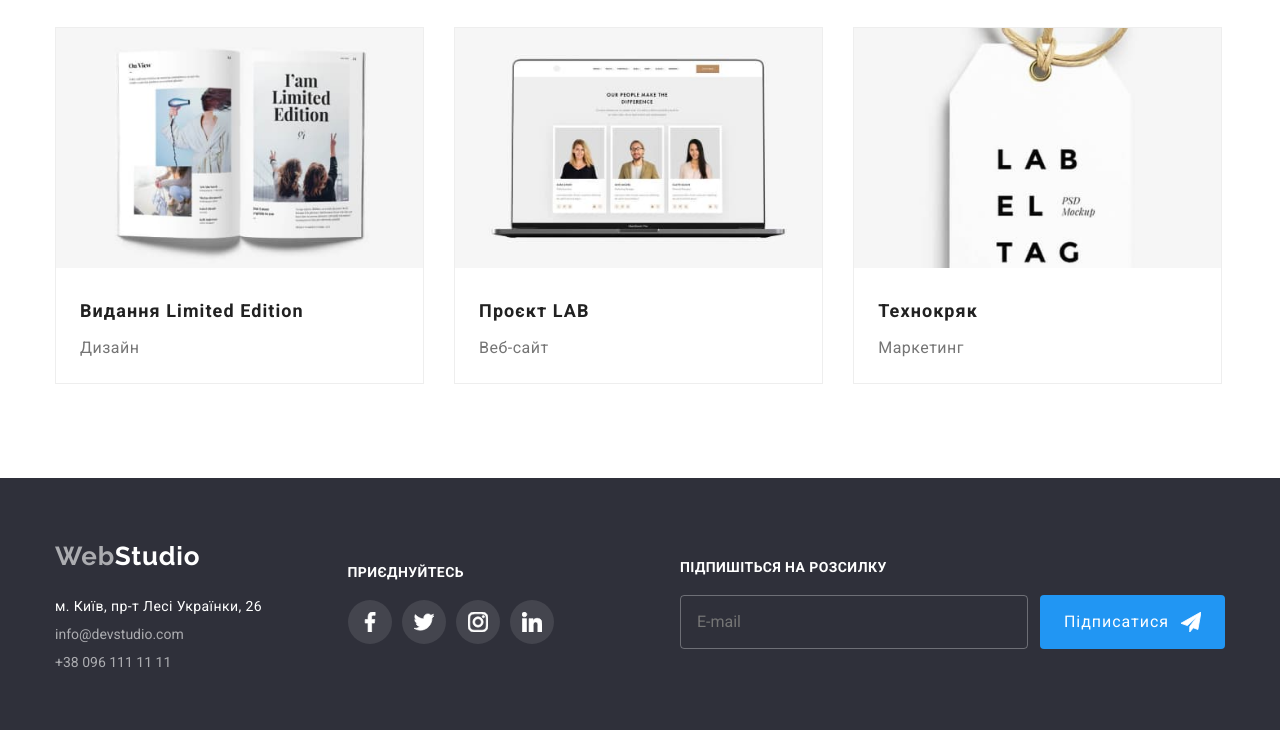
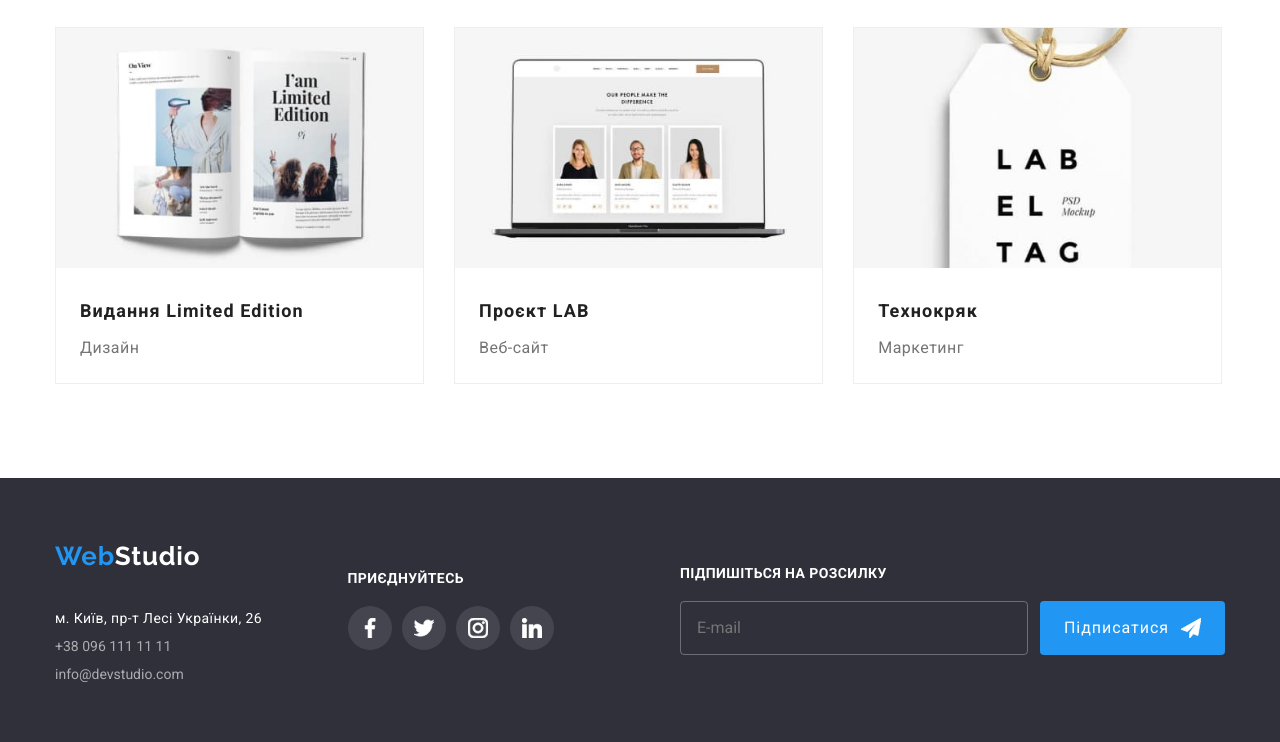
Before and after one commit to 7milkamouse7/levchuk-vitalii-IPZs-11, a plain HTML site: page portfolio.html in a window 1280 px wide. Shown: the part 1009-1751 px from the top of the page. Drawn offline with Linux system fonts and the light colour scheme.

Commit message:
Final commit

```diff
--- a/portfolio.html
+++ b/portfolio.html
@@ -46,8 +46,8 @@
                 </div>
                <div>
                     <ul class="header__info">
-                        <li class="header__info-item"><a href="">+38 096 111 11 11</a></li>
-                        <li class="header__info-item"><a href="">info@devstudio.com</a></li>
+                        <li class="header__info-item"><a href="tel:+38 096 111 11 11">+38 096 111 11 11</a></li>
+                        <li class="header__info-item"><a href="mailto:info@devstudio.com">info@devstudio.com</a></li>
                     </ul>
                     <ul class="header-social__list">
                         <li class="header-social__item">
@@ -197,13 +197,14 @@
             <li class="footer__item">
                 <a href="./index.html">
                     <h6 class="footer__logo">
-                        <span>Web</span>Studio
+                        <span class="web-span">Web</span>Studio
+
                     </h6>
                 </a>
                 <address>м. Київ, пр-т Лесі Українки, 26</address>
 
-                <span>info@devstudio.com</span>
-                <span>+38 096 111 11 11</span>
+               <a href="tel:+38 096 111 11 11">+38 096 111 11 11</a>
+                <a href="mailto:info@devstudio.com">info@devstudio.com</a>
             </li>
 
             <li class="footer__item">
--- a/scss/components/footer.scss
+++ b/scss/components/footer.scss
@@ -50,12 +50,11 @@ footer{
                     }
 
             }
-            & span{
+            & a{
                 color: #FFFFFF99;
                 font-size: 14px;
                 margin-bottom: 12px;
                 &:last-child{
-                color: #FFFFFF99;
                     margin-bottom: 0px;
                 }
             }
@@ -138,6 +137,7 @@ footer{
 
 
         }
+
         &__logo{
             margin: 0;
             font-family: Raleway;
@@ -146,9 +146,12 @@ footer{
             line-height: 31px;
             letter-spacing: 0.03em;
             color:white ;
+            .web-span{
+                color:#2196F3;
 
+            }
             & span{
-            color:#2196F3 ;
+            color:#2196F3;
 
             margin: 0;
             font-size: 26px;
```
Also changed, not shown: index.html (+1 -1 lines), scss/components/footer.css, scss/style.css, 1 other file.
